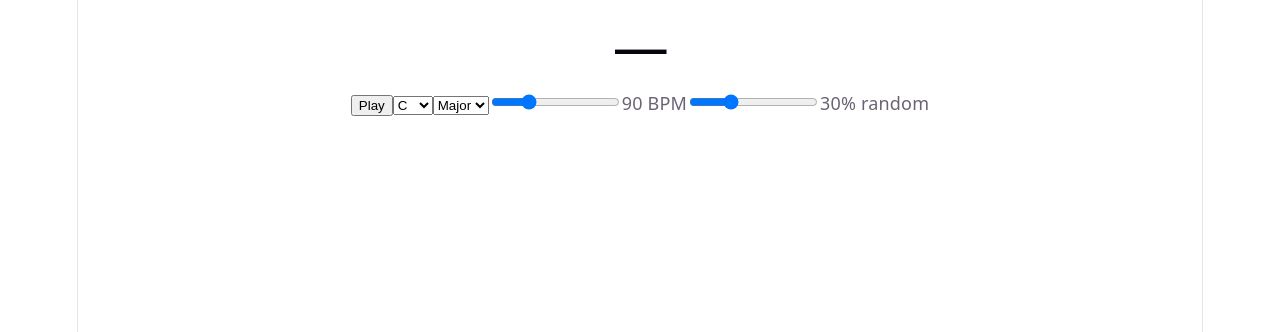
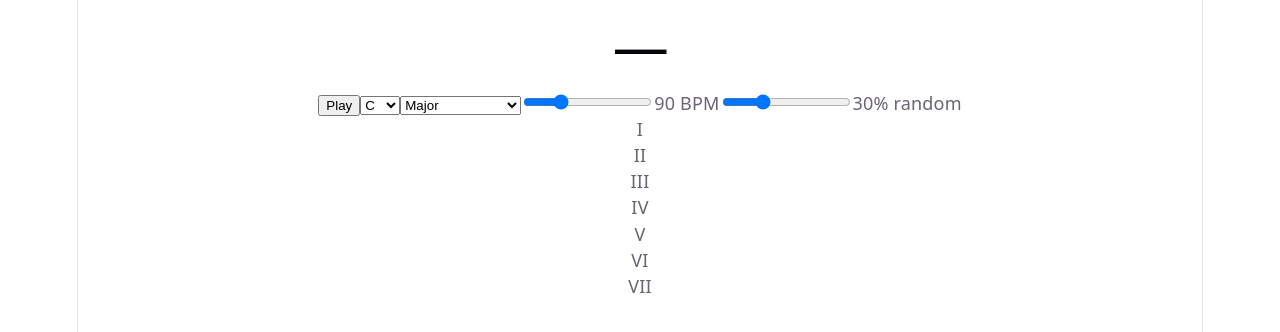
Before and after one commit to Tatsubooom/chord-app, a React app: page / in a window 1280 px wide. Shown: the top 332 px of the page. Built offline with nearby package versions, Linux system fonts and the light colour scheme; the HTML template or start-up script is replaced by a standard one.

Commit message:
more chord scale added

```diff
--- a/src/App.jsx
+++ b/src/App.jsx
@@ -1,7 +1,6 @@
 import { useState, useRef, useEffect } from 'react'
-import { buildChord, getDefs } from './engines/chordEngine'
-import { weightedRandom } from './engines/weightEngine'
-import { calcWeights } from './engines/weightEngine'
+import { SCALES, buildChord, getDefs } from './engines/chordEngine'
+import { weightedRandom, calcWeights } from './engines/weightEngine'
 import { playChord } from './engines/audioEngine'
 
 const KEYS = ['C','C#','D','D#','E','F','F#','G','G#','A','A#','B']
@@ -9,7 +8,7 @@ const KEYS = ['C','C#','D','D#','E','F','F#','G','G#','A','A#','B']
 export default function App() {
   const [playing, setPlaying] = useState(false)
   const [key, setKey] = useState('C')
-  const [mode, setMode] = useState('major')
+  const [scale, setScale] = useState('major')
   const [bpm, setBpm] = useState(90)
   const [temperature, setTemperature] = useState(0.3)
   const [history, setHistory] = useState([])
@@ -17,20 +16,23 @@ export default function App() {
 
   const timerRef = useRef(null)
   const historyRef = useRef([])
-  const stateRef = useRef({ playing, key, mode, bpm, temperature })
+  const stateRef = useRef({ playing, key, scale, bpm, temperature })
 
   useEffect(() => {
-    stateRef.current = { playing, key, mode, bpm, temperature }
-  }, [playing, key, mode, bpm, temperature])
+    stateRef.current = { playing, key, scale, bpm, temperature }
+  }, [playing, key, scale, bpm, temperature])
 
   function next() {
-    const { playing, key, mode, bpm, temperature } = stateRef.current
+    const { playing, key, scale, bpm, temperature } = stateRef.current
     if (!playing) return
 
+    const scaleData = SCALES[scale]
+    const scaleLength = scaleData.intervals.length
     const currentDegree = historyRef.current[0]?.degree ?? 0
-    const weights = calcWeights(currentDegree, historyRef.current, mode, temperature)
+    const mode = ['major', 'minor'].includes(scale) ? scale : 'major'
+    const weights = calcWeights(currentDegree, historyRef.current, mode, temperature, scaleLength)
     const degree = weightedRandom(weights)
-    const chord = buildChord(key, mode, degree, temperature)
+    const chord = buildChord(key, scale, degree, temperature)
     const durSec = (60 / bpm) * 4
 
     historyRef.current = [chord, ...historyRef.current].slice(0, 20)
@@ -76,9 +78,10 @@ export default function App() {
         {KEYS.map(k => <option key={k}>{k}</option>)}
       </select>
 
-      <select value={mode} onChange={e => setMode(e.target.value)}>
-        <option value="major">Major</option>
-        <option value="minor">Minor</option>
+      <select value={scale} onChange={e => setScale(e.target.value)}>
+        {Object.entries(SCALES).map(([value, { label }]) => (
+          <option key={value} value={value}>{label}</option>
+        ))}
       </select>
 
       <input type="range" min="50" max="200" value={bpm}
@@ -92,6 +95,12 @@ export default function App() {
       <input type="range" min="0" max="1" step="0.01" value={temperature}
         onChange={e => setTemperature(Number(e.target.value))} />
       <span>{Math.round(temperature * 100)}% random</span>
+
+      {getDefs(scale).map((def, i) => (
+        <div key={i}>
+          <span>{def.roman}</span>
+        </div>
+      ))}
     </div>
   )
 }
--- a/src/engines/chordEngine.js
+++ b/src/engines/chordEngine.js
@@ -1,100 +1,89 @@
 const NOTES = ['C','C#','D','D#','E','F','F#','G','G#','A','A#','B']
-const MAJOR = [0,2,4,5,7,9,11]
-const MINOR = [0,2,3,5,7,8,10]
 
-const DEFS = {
-  major: [
-    { roman:'I',    offsets:[0,4,7] },
-    { roman:'ii',   offsets:[0,3,7] },
-    { roman:'iii',  offsets:[0,3,7] },
-    { roman:'IV',   offsets:[0,4,7] },
-    { roman:'V',    offsets:[0,4,7] },
-    { roman:'vi',   offsets:[0,3,7] },
-    { roman:'vii°', offsets:[0,3,6] },
-  ],
-  minor: [
-    { roman:'i',    offsets:[0,3,7] },
-    { roman:'ii°',  offsets:[0,3,6] },
-    { roman:'III',  offsets:[0,4,7] },
-    { roman:'iv',   offsets:[0,3,7] },
-    { roman:'v',    offsets:[0,3,7] },
-    { roman:'VI',   offsets:[0,4,7] },
-    { roman:'VII',  offsets:[0,4,7] },
-  ],
+export const SCALES = {
+  // 7音スケール
+  major:       { label: 'Major',            intervals: [0,2,4,5,7,9,11] },
+  minor:       { label: 'Natural minor',    intervals: [0,2,3,5,7,8,10] },
+  dorian:      { label: 'Dorian',           intervals: [0,2,3,5,7,9,10] },
+  phrygian:    { label: 'Phrygian',         intervals: [0,1,3,5,7,8,10] },
+  lydian:      { label: 'Lydian',           intervals: [0,2,4,6,7,9,11] },
+  mixolydian:  { label: 'Mixolydian',       intervals: [0,2,4,5,7,9,10] },
+  locrian:     { label: 'Locrian',          intervals: [0,1,3,5,6,8,10] },
+  harmonicMinor: { label: 'Harmonic minor', intervals: [0,2,3,5,7,8,11] },
+  melodicMinor:  { label: 'Melodic minor',  intervals: [0,2,3,5,7,9,11] },
+  // 5音スケール
+  majorPenta:  { label: 'Major pentatonic', intervals: [0,2,4,7,9]      },
+  minorPenta:  { label: 'Minor pentatonic', intervals: [0,3,5,7,10]     },
+  // 異国スケール
+  arabian:     { label: 'Arabian',          intervals: [0,2,4,5,6,8,10] },
+  japanese:    { label: 'Japanese (In)',    intervals: [0,1,5,7,8]      },
+  hungarian:   { label: 'Hungarian minor',  intervals: [0,2,3,6,7,8,11] },
+  wholetone:   { label: 'Whole tone',       intervals: [0,2,4,6,8,10]   },
+  diminished:  { label: 'Diminished',       intervals: [0,2,3,5,6,8,9,11] },
 }
 
-// ③ 各degreeの拡張音（7th/9th）
-// temperature > 0.3 で7th付加、> 0.6 で9th付加
-const EXTENSIONS = {
-  major: [
-    { suffix:'maj7', seventh:11, ninth:14 },   // I
-    { suffix:'m7',   seventh:10, ninth:14 },   // ii
-    { suffix:'m7',   seventh:10, ninth:null },  // iii
-    { suffix:'maj7', seventh:11, ninth:14 },   // IV
-    { suffix:'7',    seventh:10, ninth:14 },   // V（ドミナント7th）
-    { suffix:'m7',   seventh:10, ninth:14 },   // vi
-    { suffix:'m7b5', seventh:10, ninth:null },  // vii°
-  ],
-  minor: [
-    { suffix:'m7',   seventh:10, ninth:14 },   // i
-    { suffix:'m7b5', seventh:10, ninth:null },  // ii°
-    { suffix:'maj7', seventh:11, ninth:null },  // III
-    { suffix:'m7',   seventh:10, ninth:null },  // iv
-    { suffix:'m7',   seventh:10, ninth:null },  // v
-    { suffix:'maj7', seventh:11, ninth:14 },   // VI
-    { suffix:'7',    seventh:10, ninth:null },  // VII
-  ],
+// 構成音のオフセットからコードの種類を判定
+function detectChordType(offsets) {
+  const third = offsets[1]
+  const fifth  = offsets[2] ?? 7
+  if (third === 4 && fifth === 7)  return { quality: '',    suffix: ''    }  // メジャー
+  if (third === 3 && fifth === 7)  return { quality: 'm',   suffix: 'm'   }  // マイナー
+  if (third === 3 && fifth === 6)  return { quality: 'dim', suffix: '°'   }  // ディミニッシュ
+  if (third === 4 && fifth === 8)  return { quality: 'aug', suffix: '+'   }  // オーギュメント
+  if (third === 2 && fifth === 7)  return { quality: 'sus2',suffix: 'sus2'}  // sus2
+  if (third === 5 && fifth === 7)  return { quality: 'sus4',suffix: 'sus4'}  // sus4
+  return { quality: '', suffix: '' }
 }
 
-// ③ 代理コード（代理元 → 代理先の候補）
-// temperature > 0.6 で確率的に適用
-const SUBSTITUTIONS = {
-  major: {
-    0: [2, 5],   // I  → iii/vi（トニック代理）
-    3: [1],      // IV → ii（サブドミナント代理）
-    4: [6],      // V  → vii°（ドミナント代理）
-  },
-  minor: {
-    0: [2, 5],   // i  → III/VI
-    3: [1],      // iv → ii°
-    4: [6],      // v  → VII
-  },
+// スケールの各音から3和音を自動生成
+function buildDefs(intervals) {
+  return intervals.map((_, i) => {
+    const root  = intervals[i]
+    const third = intervals[(i + Math.floor(intervals.length / 3.5)) % intervals.length]
+    const fifth  = intervals[(i + Math.floor(intervals.length / 2))   % intervals.length]
+
+    const relThird = (third - root + 12) % 12
+    const relFifth = (fifth - root + 12) % 12
+    const offsets  = [0, relThird, relFifth]
+    const { suffix } = detectChordType(offsets)
+
+    const degree = i + 1
+    const romanNumerals = ['I','II','III','IV','V','VI','VII','VIII']
+    const roman = suffix === 'm' || suffix === '°'
+      ? romanNumerals[i].toLowerCase() + suffix
+      : romanNumerals[i] + suffix
+
+    return { roman, offsets }
+  })
 }
 
-export function buildChord(key, mode, degree, temperature = 0.5) {
-  // 代理コードの適用（temperature > 0.6 で確率的に）
-  let actualDegree = degree
-  const subs = SUBSTITUTIONS[mode][degree]
-  if (subs && temperature > 0.6 && Math.random() < (temperature - 0.6) * 0.8) {
-    actualDegree = subs[Math.floor(Math.random() * subs.length)]
-  }
+export function buildChord(key, scale, degree, temperature = 0.5) {
+  const scaleData  = SCALES[scale]
+  const intervals  = scaleData.intervals
+  const defs       = buildDefs(intervals)
+  const def        = defs[degree]
+  const rootIdx    = NOTES.indexOf(key)
+  const midiRoot   = 48 + (rootIdx + intervals[degree]) % 12
 
-  const rootIdx = NOTES.indexOf(key)
-  const scale = mode === 'major' ? MAJOR : MINOR
-  const def = DEFS[mode][actualDegree]
-  const ext = EXTENSIONS[mode][actualDegree]
-  const midiRoot = 48 + (rootIdx + scale[actualDegree]) % 12
+  // 7th（temperature > 0.3）
+  const seventh = intervals[(degree + Math.floor(intervals.length * 0.57)) % intervals.length]
+  const relSeventh = (seventh - intervals[degree] + 12) % 12
+  const extraOffsets = []
+  let nameSuffix = def.roman.replace(/[ivIV]/g, '').replace('°','').replace('+','')
 
-  // 拡張音を温度に応じて追加
-  const extraOffsets = []
-  let suffix = ''
-  if (temperature > 0.3 && ext.seventh != null) {
-    extraOffsets.push(ext.seventh)
-    suffix = ext.suffix
-  }
-  if (temperature > 0.6 && ext.ninth != null) {
-    extraOffsets.push(ext.ninth)
-    suffix = suffix.replace('7', '9')  // m7→m9, maj7→maj9, 7→9
+  if (temperature > 0.3 && relSeventh !== 0) {
+    extraOffsets.push(relSeventh)
+    nameSuffix = relSeventh === 11 ? 'maj7' : '7'
   }
 
   return {
-    name: NOTES[(rootIdx + scale[actualDegree]) % 12] + suffix,
-    roman: def.roman + suffix,
-    degree: actualDegree,  // パターンマッチングに必要
-    midis: [...def.offsets, ...extraOffsets].map(o => midiRoot + o),
+    name:   NOTES[(rootIdx + intervals[degree]) % 12] + (def.roman.includes('m') || def.roman.includes('°') ? def.roman.slice(-1) === '°' ? '°' : 'm' : '') + nameSuffix,
+    roman:  def.roman,
+    degree,
+    midis:  [...def.offsets, ...extraOffsets].map(o => midiRoot + o),
   }
 }
 
-export function getDefs(mode) {
-  return DEFS[mode]
+export function getDefs(scale) {
+  return buildDefs(SCALES[scale].intervals)
 }
--- a/src/engines/weightEngine.js
+++ b/src/engines/weightEngine.js
@@ -57,13 +57,15 @@ function calcPatternBonus(history, mode) {
   return bonus
 }
 
+
 // メイン：各コードの重みを返す
-export function calcWeights(currentDegree, history, mode, temperature) {
-  // ①
+export function calcWeights(currentDegree, history, mode, temperature, scaleLength = 7) {
+  if (scaleLength !== 7 || !TRANSITION[mode]) {
+    const flat = new Array(scaleLength).fill(1)
+    return flat
+  }
   const harmonic = [...TRANSITION[mode][currentDegree]]
-  // ②
   const pattern = calcPatternBonus(history, mode)
-  // ①+② を合成
   const structured = harmonic.map((w, i) => w + pattern[i])
 
   // temperatureで均等にフラット化（0=構造的, 1=完全ランダム）
```
